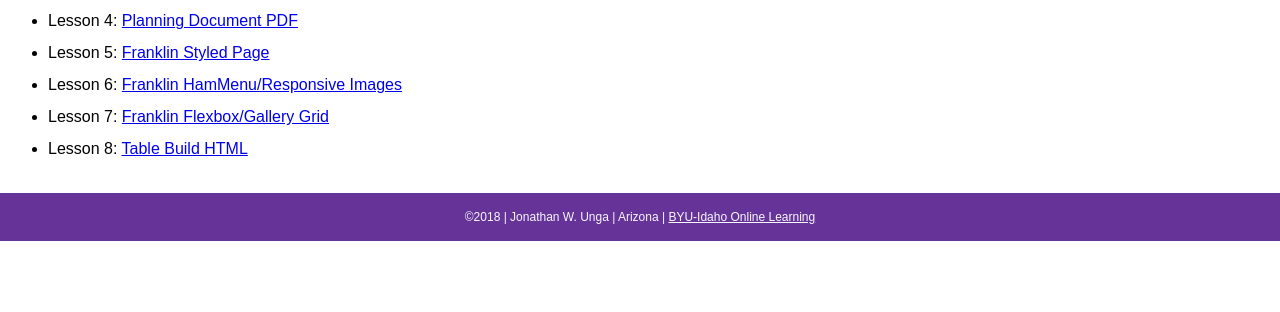
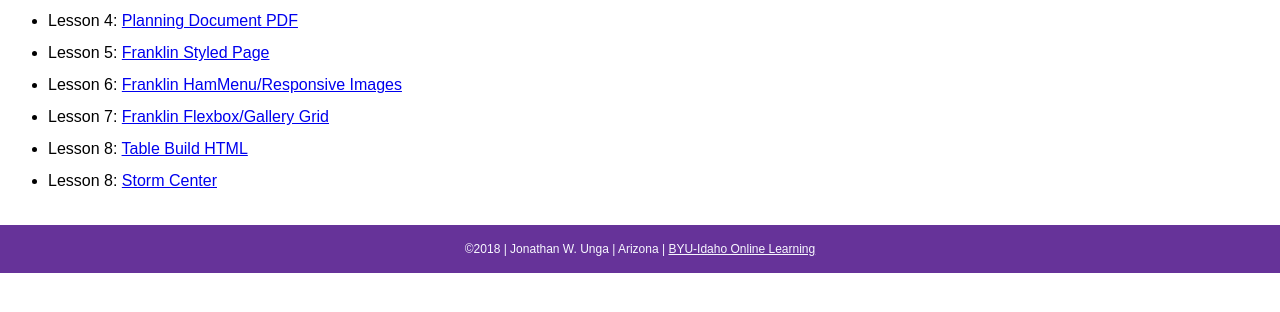
Before and after one commit to UngaJonathan/jonunga.github.io, a plain HTML site: page index.html in a window 1280 px wide. Shown: the part 236-548 px from the top of the page. Drawn offline with Linux system fonts and the light colour scheme.

Commit message:
update page with lesson 8 stormcenter

```diff
--- a/index.html
+++ b/index.html
@@ -26,6 +26,7 @@
 			<li>Lesson 6: <a href="assignments/lesson-6/franklin-6.html">Franklin HamMenu/Responsive Images</a></li>
 			<li>Lesson 7: <a href="assignments/lesson-7/franklin-7.html">Franklin Flexbox/Gallery Grid</a></li>
 			<li>Lesson 8: <a href="assignments/lesson-8/tablebuild.html">Table Build HTML</a></li>
+			<li>Lesson 8: <a href="assignments/lesson-8/stormcenter.html">Storm Center</a></li>
          </ul>
      </main>
      <footer>
```
